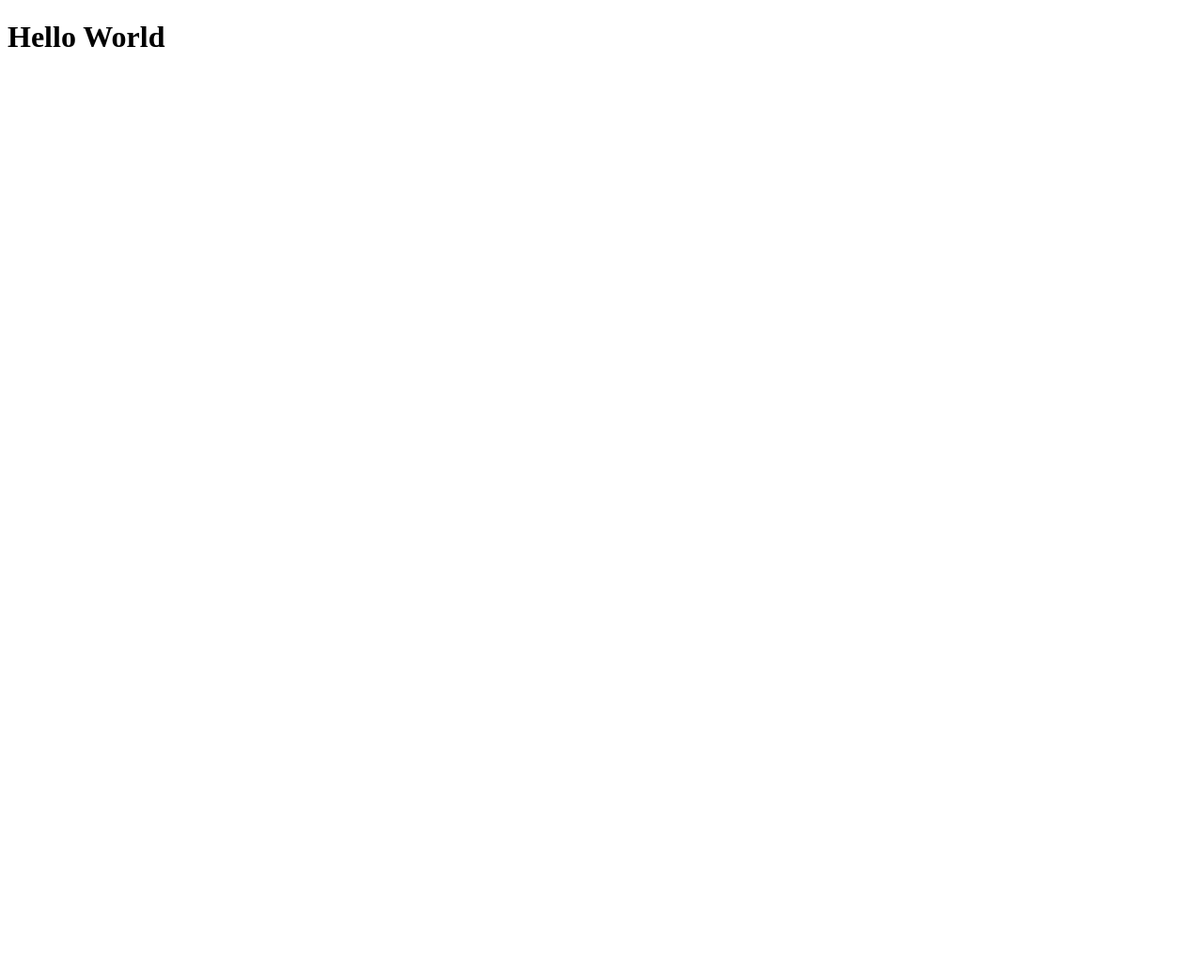
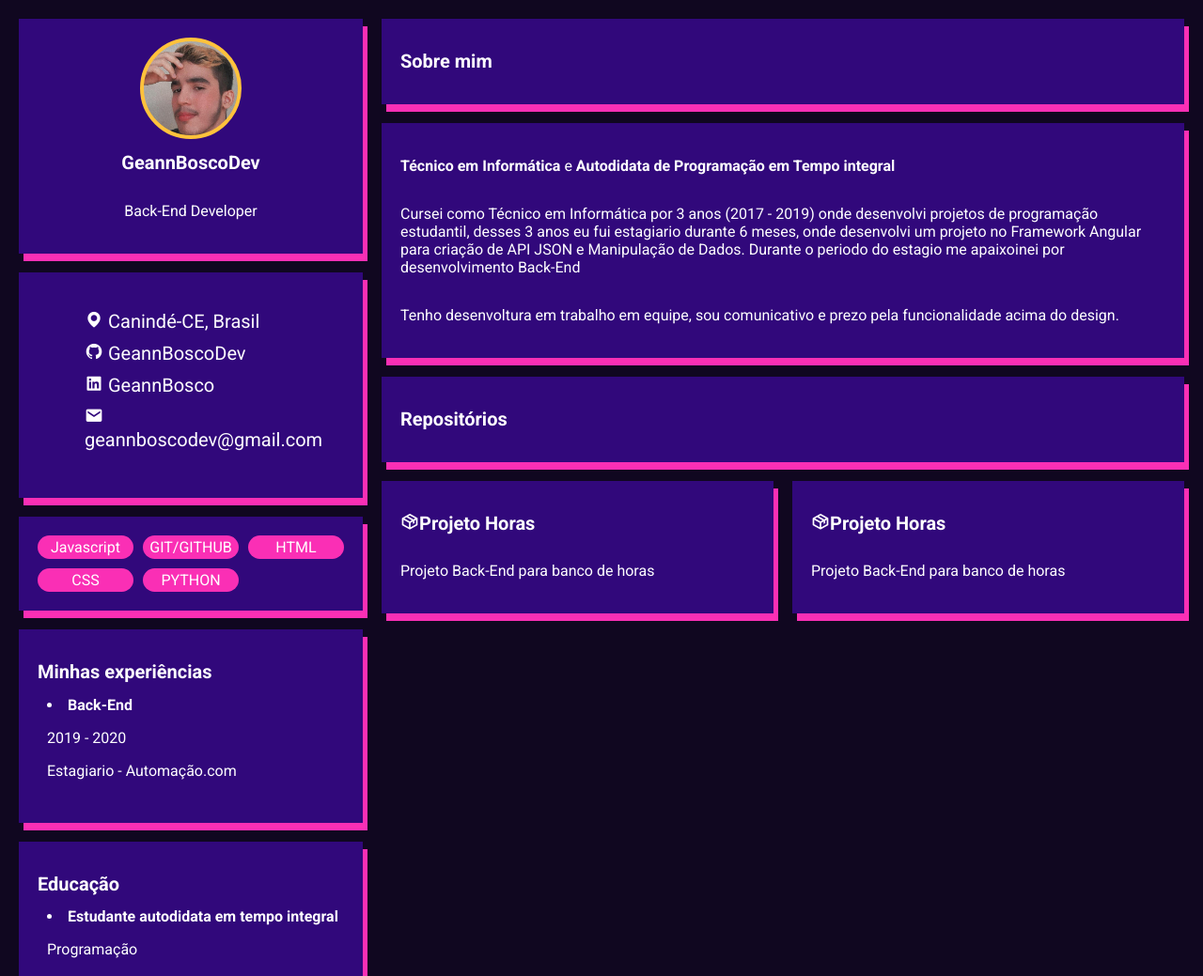
Before and after one commit to geannboscodev/geannboscodev.github.io, a plain HTML site: page index.html in a window 1280 px wide. Shown: the top 1039 px of the page at 94% size. Before the commit the page ends 800 px from the top, so only its background shows below. Drawn offline with nearby package versions, Linux system fonts and the light colour scheme.

Commit message:
Estilização do index

```diff
--- /dev/null
+++ b/css/style.css
@@ -0,0 +1,107 @@
+body{
+    margin: 0;
+    padding: 0;
+    --background: #100720;
+    --background-card: #31087B;
+    --background-pink: #FA2FB5;
+    --background-yellow: #FFC23C;
+    --color: white;
+    --beginner: green;
+    --intermediary: blue;
+    --avanced: red;
+    background-color: var(--background);
+    color: var(--color);
+    font-family: "Roboto", sans-serif;
+    width: 100%;
+}
+
+ul{
+    list-style: none;
+    font-size: 20px;
+}
+ul li{
+    margin-bottom: 10px;
+}
+ul li i{
+    margin-right: 5px;
+}
+div li{
+    margin-left: 10px;
+    margin-bottom: 10px;
+}
+div li span{
+    font-weight: bold;
+}
+
+.container{
+    margin: 0 auto;
+    width: 100%;
+    max-width: 1300px;
+    display: flex;
+    padding: 20px;
+    box-sizing: border-box;
+
+}
+.container-left{
+    width: 30%;
+    margin-right: 20px;
+}
+.container-right{
+    width: 70%;
+}
+.card{
+    display: flex;
+    flex-direction: column;
+    padding: 20px;
+    margin-bottom: 20px;
+    background-color: var(--background-card);
+    box-shadow: 5px 8px var(--background-pink);
+}
+.card-profile{
+    align-items: center;
+}
+.card h1{
+    font-size: 20px;
+}
+.photo-profile{
+    background-image: url(../images/photo-dev.jpg);
+    background-position: 10% 10%;
+    background-size: cover;
+    border-radius: 50%;
+    border: 4px solid var(--background-yellow);
+    width: 100px;
+    height: 100px;
+}
+
+.card-tech{
+    display: grid;
+    grid-template-columns: repeat(auto-fill, minmax(100px, 1fr));
+    column-gap: 10px;
+    row-gap: 10px;
+}
+.tech{
+    background-color: var(--background-pink);
+    padding: 3px;
+    border-radius: 20px;
+    text-align: center;
+}
+.repo{
+    display: grid;
+    grid-template-columns: auto auto;
+    column-gap: 20px;
+}
+@media (max-width: 1200px)
+{
+    .container{
+        flex-direction: column;
+    }
+    .container-left{
+        width: 100%;
+    }
+    .container-right{
+        width: 100%;
+    }
+    .repo{
+        display: block;
+    }
+}
--- a/index.html
+++ b/index.html
@@ -1,9 +1,88 @@
 <!DOCTYPE html>
 <html>
     <head>
+        <meta charset="utf8">
+        <meta name="viewport" content="width=device-width, initial-scale=1.0">
+        <link rel="stylesheet" href="./css/style.css">
+        <link rel="preconnect" href="https://fonts.googleapis.com">
+        <link rel="preconnect" href="https://fonts.gstatic.com" crossorigin>
+        <link href="https://fonts.googleapis.com/css2?family=Roboto:wght@300;400;700&display=swap" rel="stylesheet">
+        <link href='https://unpkg.com/boxicons@2.1.2/css/boxicons.min.css' rel='stylesheet'>
         <title>Portfólio - GeannBoscoDev</title>
     </head>
     <body>
-        <h1>Hello World</h1>
+
+        <div class="container">
+            <div class="container-left">
+                <div class="card card-profile">
+                    <div class="photo-profile"></div>
+                    <h1>GeannBoscoDev</h1>
+                    <p>Back-End Developer</p>
+                </div>
+                <div class="card">
+                    <ul>
+                        <li><i class='bx bxs-map'></i>Canindé-CE, Brasil</li>
+                        <li><i class='bx bxl-github'></i>GeannBoscoDev</li>
+                        <li><i class='bx bxl-linkedin-square' ></i>GeannBosco</li>
+                        <li><i class='bx bxs-envelope' ></i>geannboscodev@gmail.com</li>
+                    </ul>
+                </div>
+                <div class="card">
+                    <div class="card-tech">
+                        <div class="tech">Javascript</div>
+                        <div class="tech">GIT/GITHUB</div>
+                        <div class="tech">HTML</div>
+                        <div class="tech">CSS</div>
+                        <div class="tech">PYTHON</div>
+                    </div>
+                </div>
+                <div class="card">
+                    <h1>Minhas experiências</h1>
+                    <li>
+                        <span>Back-End</span>
+                        <p>2019 - 2020</p>
+                        <p>Estagiario - Automação.com</p>
+                    </li>
+                </div>
+                <div class="card">
+                    <h1>Educação</h1>
+                    <li>
+                        <span>Estudante autodidata em tempo integral</span>
+                        <p>Programação</p>
+                    </li>
+                    <li>
+                        <span>Técnico em Informática</span>
+                        <p>2017 - 2019</p>
+                        <p>EEEP José Vidal Alves</p>
+                    </li>
+                </div>
+            </div>
+            <div class="container-right">
+                <div class="card">
+                    <h1>Sobre mim</h1>
+                </div>
+                <div class="card">
+                    <p><strong>Técnico em Informática</strong> e <strong>Autodidata de Programação em Tempo integral</strong></p>
+                    <p>Cursei como Técnico em Informática por 3 anos (2017 - 2019) onde desenvolvi projetos de programação estudantil,
+                    desses 3 anos eu fui estagiario durante 6 meses, onde desenvolvi um projeto no Framework Angular para criação de API JSON e Manipulação de Dados.
+                    Durante o periodo do estagio me apaixoinei por desenvolvimento Back-End</p>
+                    <p>Tenho desenvoltura em trabalho em equipe, sou comunicativo e prezo pela funcionalidade acima do design.</p>
+                </div>
+                <div class="card">
+                    <h1>Repositórios</h1>
+                </div>
+                <div class="repo">
+                    <div class="card">
+                        <h1><i class='bx bx-package'></i>Projeto Horas</h1>
+                        <p>Projeto Back-End para banco de horas</p>
+                    </div>
+                    <div class="card">
+                        <h1><i class='bx bx-package'></i>Projeto Horas</h1>
+                        <p>Projeto Back-End para banco de horas</p>
+                    </div>
+                </div>
+            </div>
+        </div>
+
     </body>
 </html>
```
Also changed, not shown: images/photo-dev.jpg (added).
